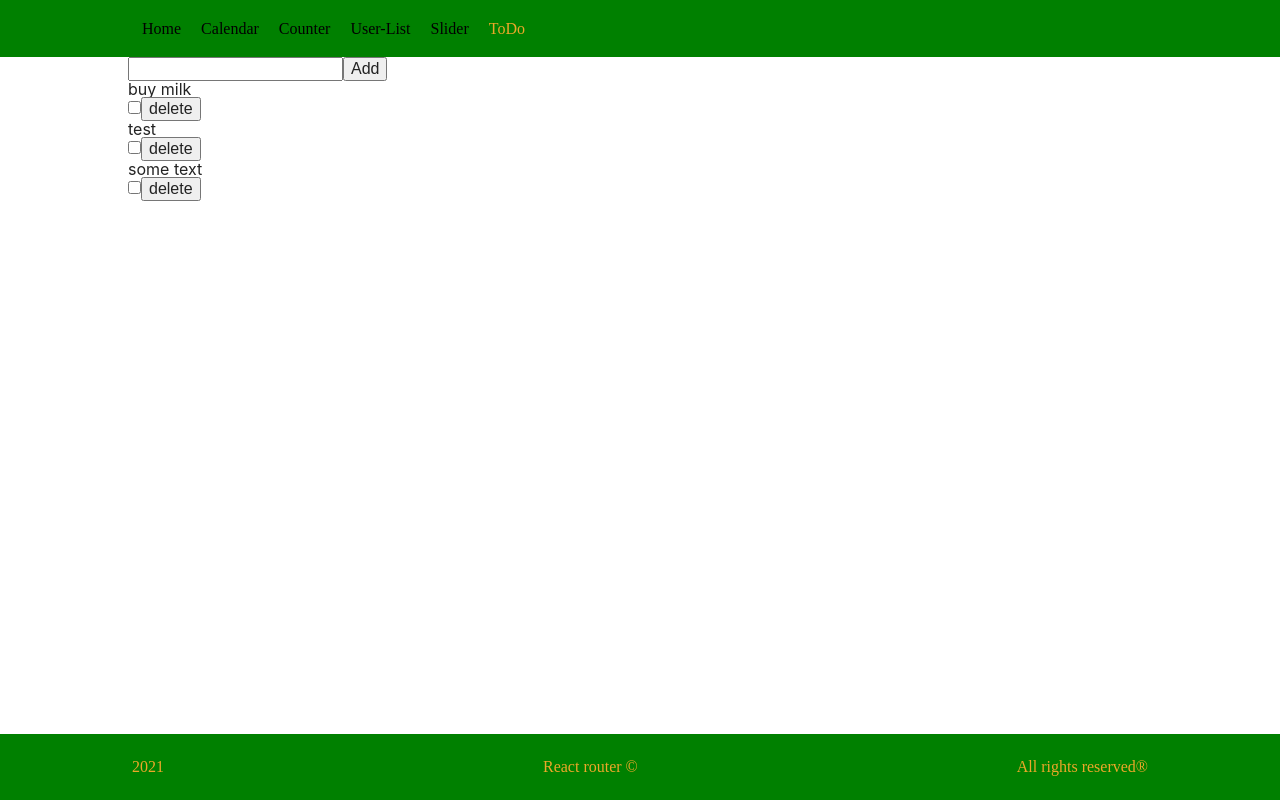
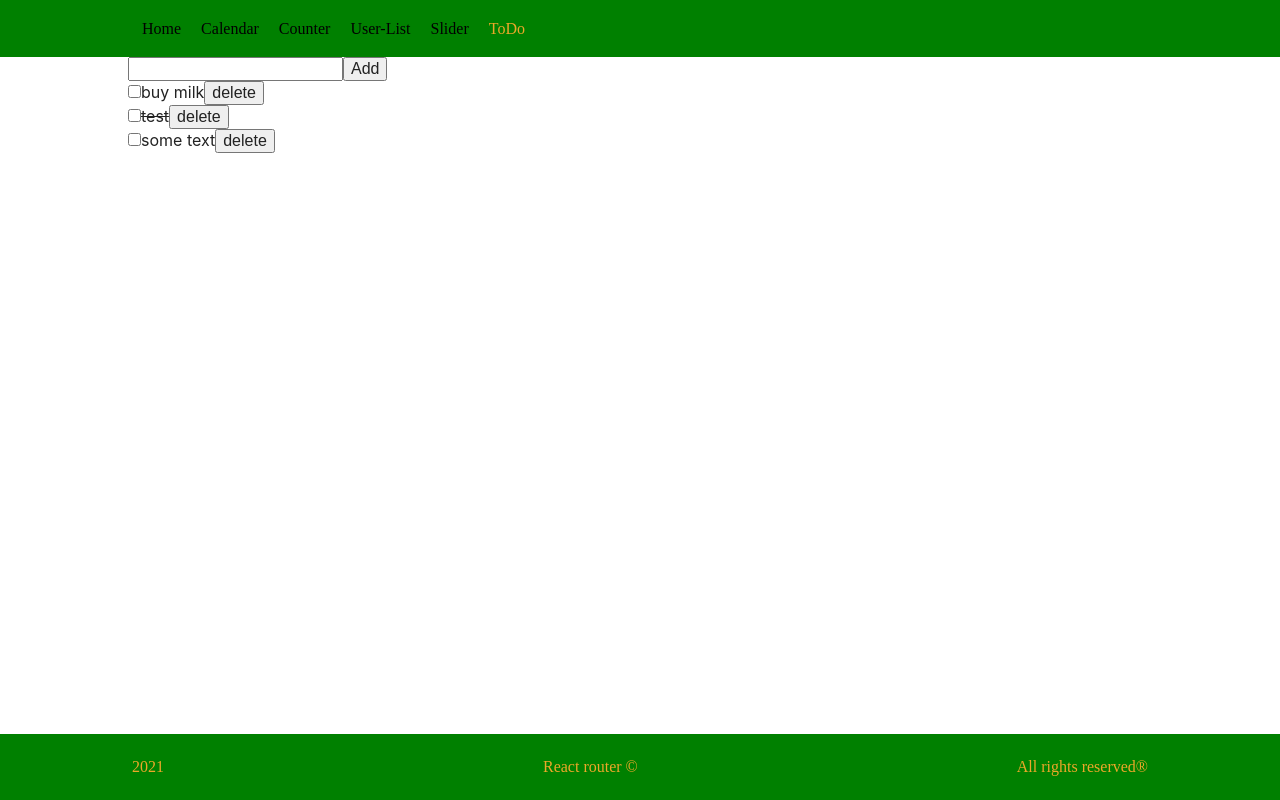
Before and after one commit to EvgenStr/react-calendar, a React (Create React App) app: page /todo in a window 1280 px wide. Built offline with nearby package versions, Linux system fonts and the light colour scheme; a web font is replaced by a local one.

Commit message:
add style to listItem text-decoration line-through

```diff
--- /dev/null
+++ b/src/components/ToDoList/ListItem/ListItem.module.sass
@@ -0,0 +1,4 @@
+.listItem
+
+.done
+  text-decoration: line-through
--- a/src/components/ToDoList/ListItem/index.jsx
+++ b/src/components/ToDoList/ListItem/index.jsx
@@ -1,11 +1,18 @@
-import React from 'react'
+import React from 'react';
+import cx from 'classnames';
+import style from './ListItem.module.sass';
 
 function ListItem({ isDoneHandler, deleteItem, item }) {
-  console.log(item)
+  // console.log(item)
   return (<>
-    <li>{item.name}</li>
-    <input onChange={() => isDoneHandler(item.id)} type="checkbox"></input>
-    <button onClick={() => deleteItem(item.id)}>delete</button>
+    <li className={cx(style.ListItem, { [style.done]: item.isDone })}>
+      <input onChange={() => isDoneHandler(item.id)} type="checkbox"></input>
+      <span>{item.name}</span>
+
+      <button onClick={() => deleteItem(item.id)}>delete</button>
+    </li>
+
+
   </>
   )
 }
--- a/src/components/ToDoList/index.jsx
+++ b/src/components/ToDoList/index.jsx
@@ -4,7 +4,7 @@ import AddItemInput from './AddItemInput'
 
 
 function ToDoList() {
-  const [toDo, setTodo] = useState([{ id: 1, name: 'buy milk', isDone: false }, { id: 2, name: 'test', isDone: false }, { id: 3, name: 'some text', isDone: false }])
+  const [toDo, setTodo] = useState([{ id: 1, name: 'buy milk', isDone: false }, { id: 2, name: 'test', isDone: true }, { id: 3, name: 'some text', isDone: false }])
   const addNewItem = (item) => {
     setTodo([...toDo, item])
   }
```
